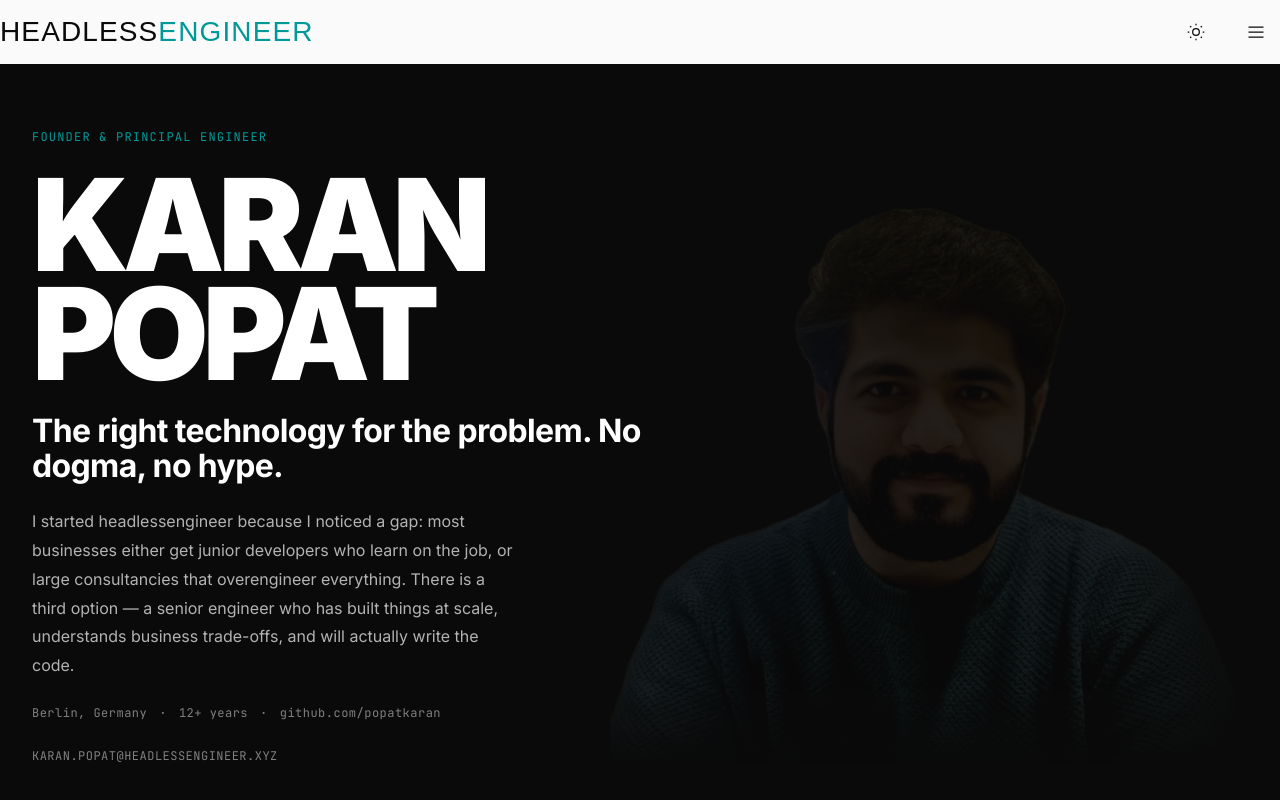
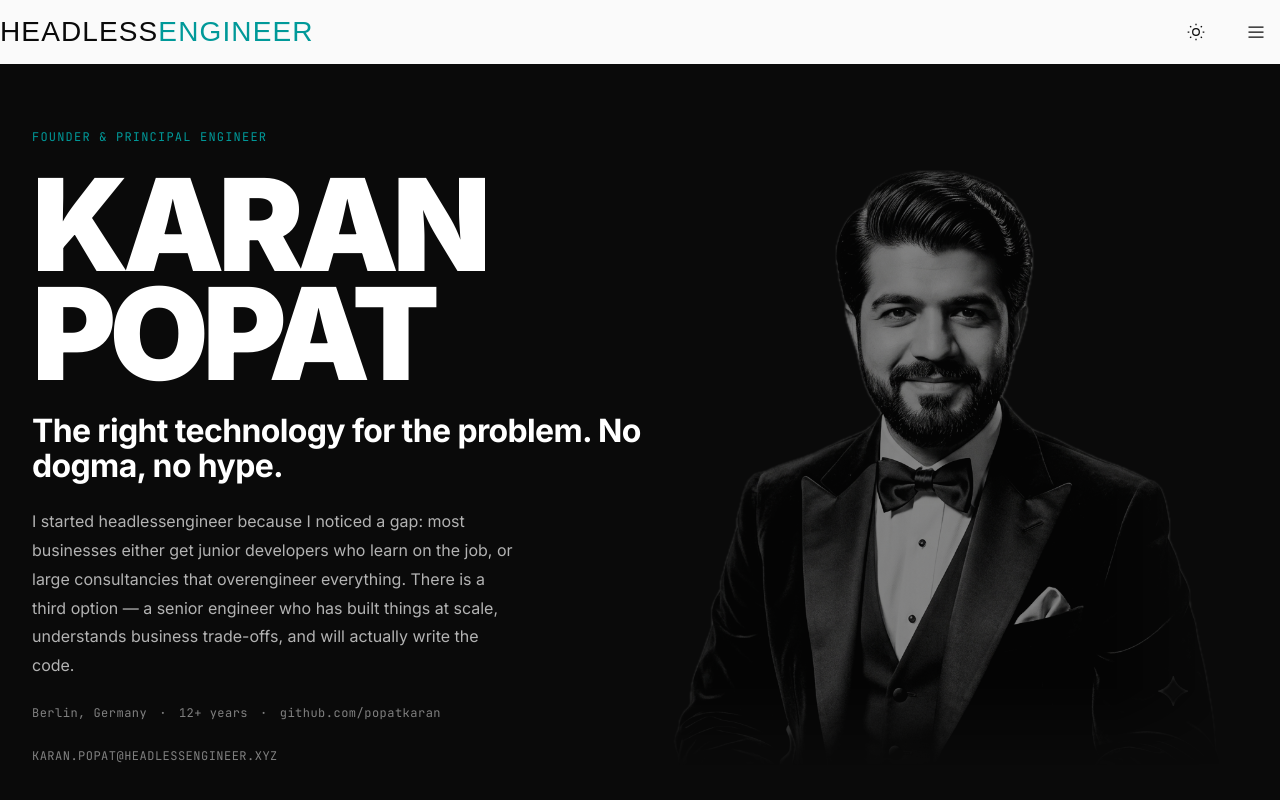
Before and after one commit to headlessengineer/headlessengineer.github.io, a Next.js app: page /profile/karan.popat in a window 1280 px wide. Shown: the top 800 px of the page. Built offline with nearby package versions, Linux system fonts and the light colour scheme; a web font is replaced by a local one.

Commit message:
[HEADLESSENGINEER] - update profile pic

```diff
--- a/components/templates/FounderTemplate.module.css
+++ b/components/templates/FounderTemplate.module.css
@@ -113,7 +113,7 @@
   transform: translateY(-50%);
   height: calc(100% - 2 * var(--sp-4xl));
   width: 60%;
-  opacity: 0.1;
+  opacity: 0.5;
   pointer-events: none;
   mask-image:
     linear-gradient(to right,  transparent 0%, black 18%, black 82%, transparent 100%),
```
Also changed, not shown: public/images/people/karan.popat.png.
